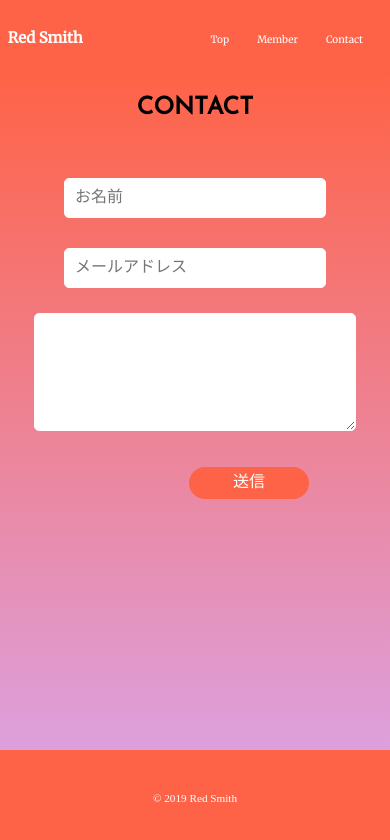
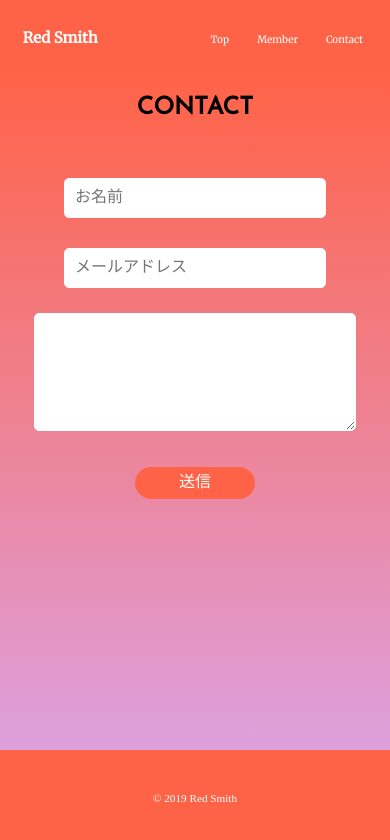
Before and after one commit to h1r0yuki8823/red_smith_idle, a Vue app: page /contact in a window 390 px wide. Shown: the top 840 px of the page. Built offline with nearby package versions, Linux system fonts and the light colour scheme.

Commit message:
fixed css

```diff
--- a/src/components/global/header.vue
+++ b/src/components/global/header.vue
@@ -64,6 +64,7 @@ nav li:hover{
 
 h1{
   color: white;
+  margin-left: 15px;
 }
 
 li{
--- a/src/components/pages/contact.vue
+++ b/src/components/pages/contact.vue
@@ -16,7 +16,9 @@
         <textarea v-model="contactForm.contents" ></textarea>
       </div>
     </div>
-    <button v-on:click="validateBeforeSubmit">送信</button>
+    <div class="button-container">
+      <button v-on:click="validateBeforeSubmit">送信</button>
+    </div>
   </div>
 </template>
 
@@ -94,7 +96,7 @@ textarea{
   padding: 10px;
   font-size: 1rem;
   margin-left: 50px;
-  margin-bottom: 30px;
+  margin-bottom: 20px;
 
 }
 
@@ -132,6 +134,11 @@ button:hover{
   margin-top: 80px;
 }
 
+p{
+  margin: 5px 0px 15px 50px;
+
+}
+
 @media screen and (max-width: 480px){
   .contact-container{
     text-align: center;
@@ -158,10 +165,13 @@ button:hover{
   }
 
   button{
-    text-align: center;
-    margin: 20px 189px;
+    margin: 20px 0px;
     background: tomato;
     color: white;
+  }
+
+  .button-container{
+    text-align: center;
   }
 }
 
--- a/src/components/pages/top.vue
+++ b/src/components/pages/top.vue
@@ -70,7 +70,11 @@ export default {
 
   .top-label{
   margin-top: 10%;
+  }
+
+  .top-button{
+    margin-left: 0px;
+  }
 
 }
-}
 </style>
--- a/src/components/parts/Member/memberCard.vue
+++ b/src/components/parts/Member/memberCard.vue
@@ -1,6 +1,6 @@
 <template>
   <div class="memberCard">
-    <img :src="src" />
+    <img :src="src"/>
     <p class="nameLabel">Name: {{ name }}</p>
     <p class="ageLabel">Age: {{ age }}</p>
   </div>
@@ -9,6 +9,7 @@
 <script>
 export default {
   props: ['name', 'src', 'age']
+
 }
 </script>
 
@@ -19,11 +20,11 @@ export default {
 }
 
 .nameLabel{
-  color:tomato;
+  color:red;
 }
 
 .ageLabel{
-  color: tomato;
+  color: red;
 }
 
 img{
```
